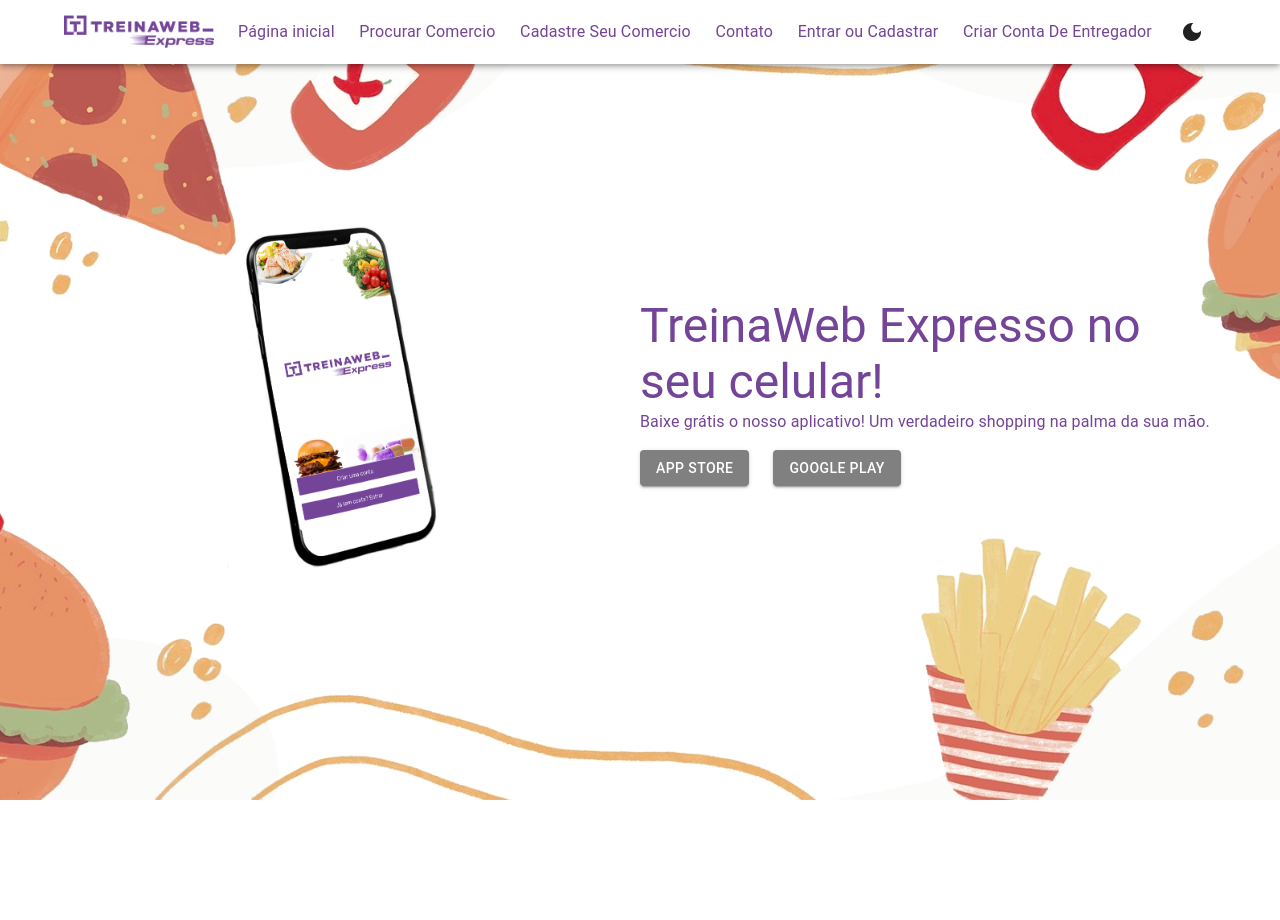
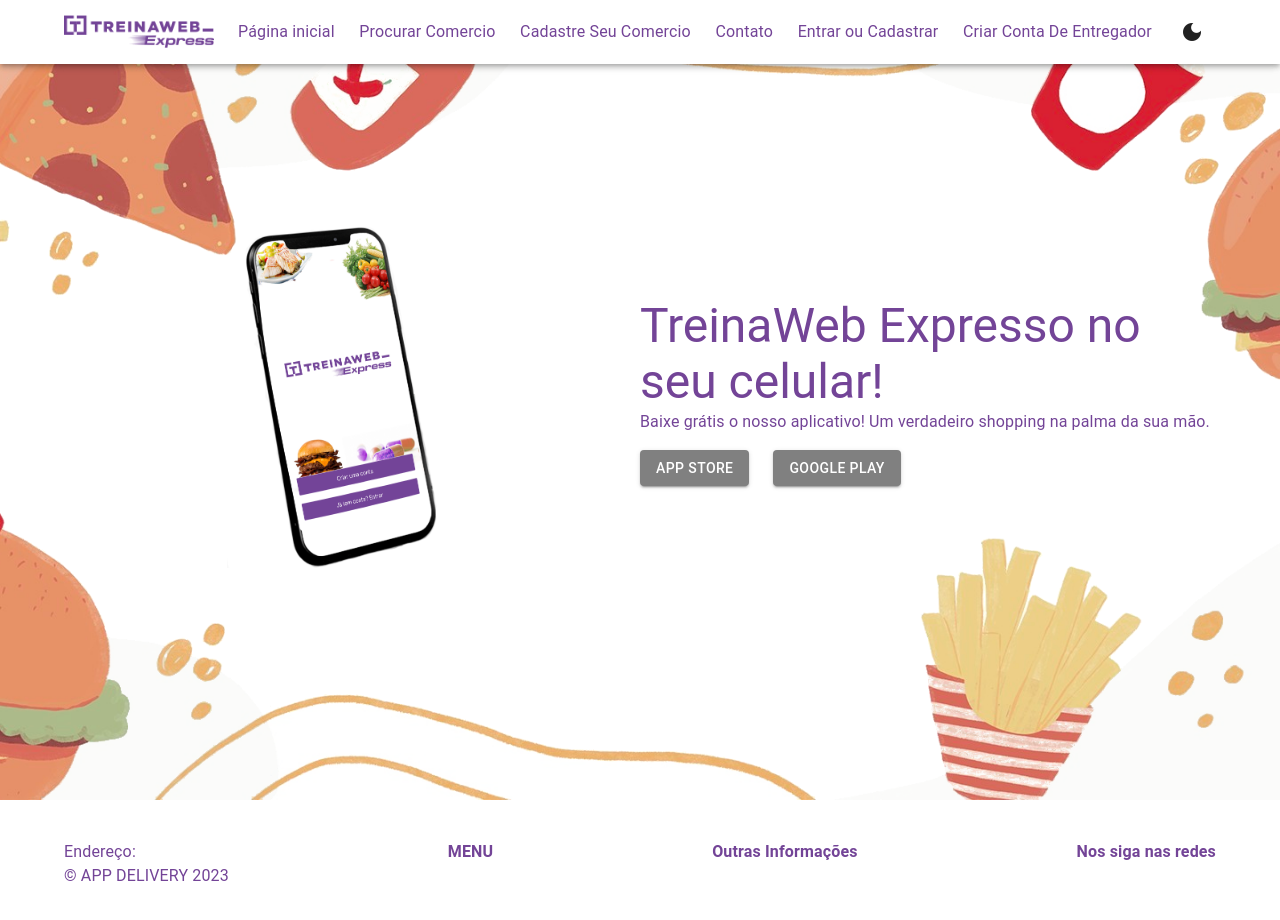
Before and after one commit to treinaweb/treinaweb-MaterialUI-Temas, a React (Create React App) app: page / in a window 1280 px wide. Shown: the top 920 px of the page. Before the commit the page ends 800 px from the top, so only its background shows below. Built offline with nearby package versions, Linux system fonts and the light colour scheme.

Commit message:
05:25 - Criando Footer

```diff
--- /dev/null
+++ b/src/components/Footer/index.tsx
@@ -0,0 +1,29 @@
+import { Container, styled, Typography, TypographyProps } from "@mui/material";
+
+const BoxStyled = styled("div")`
+  display: flex;
+  justify-content: space-between;
+  margin: ${({ theme }) => theme.spacing(5, 0)};
+  gap: ${({ theme }) => theme.spacing(1)};
+  flex-wrap: wrap;
+`;
+
+const TypographyStyled = styled((props) => (
+  <Typography {...props} fontWeight={"bold"} color="primary" />
+))<TypographyProps>``;
+
+export default function Footer() {
+  return (
+    <Container>
+      <BoxStyled>
+        <div>
+          <Typography color={"primary"}>Endereço:</Typography>
+          <Typography color={"primary"}>© APP DELIVERY 2023</Typography>
+        </div>
+        <TypographyStyled>MENU</TypographyStyled>
+        <TypographyStyled>Outras Informações</TypographyStyled>
+        <TypographyStyled>Nos siga nas redes</TypographyStyled>
+      </BoxStyled>
+    </Container>
+  );
+}
--- a/src/pages/App.tsx
+++ b/src/pages/App.tsx
@@ -1,5 +1,6 @@
 import Header from "../components/Header";
 import { styled, Box, Typography, Button, Container } from "@mui/material";
+import Footer from "../components/Footer";
 
 const BackgroundImgeStyled = styled("div")`
   height: 100vh;
@@ -53,6 +54,7 @@ function App() {
           </Box>
         </BoxContainer>
       </Container>
+      <Footer />
     </div>
   );
 }
```
